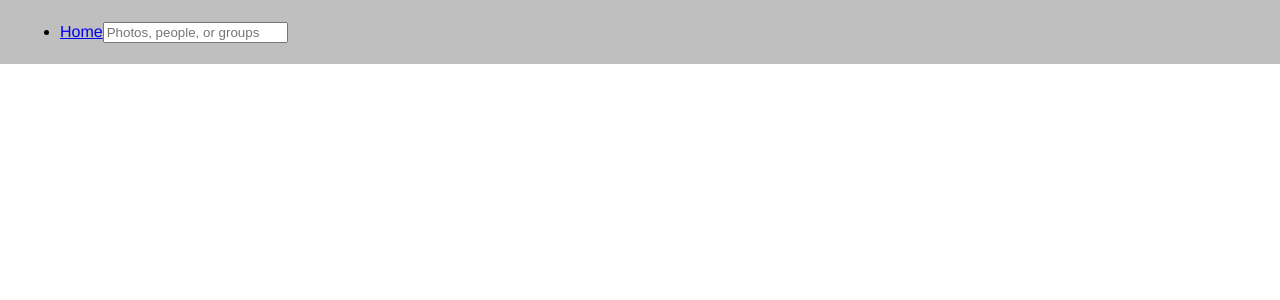
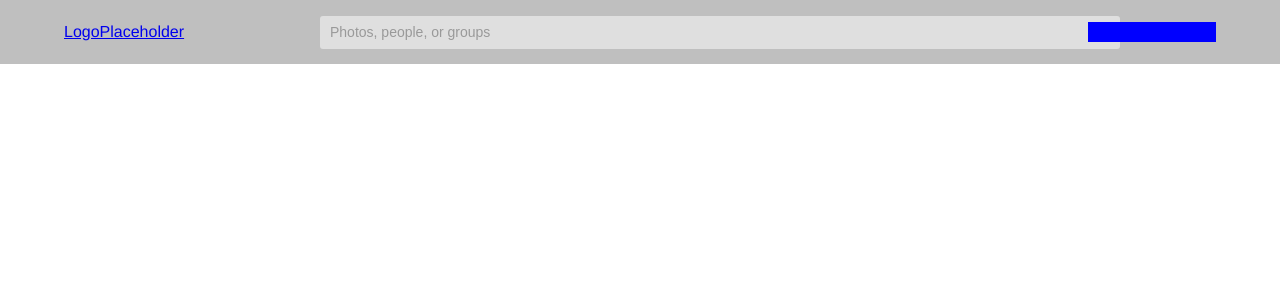
Before and after one commit to Bapboop/Adventr, a React (Create React App) app in the folder frontend/: page /signup in a window 1280 px wide. Shown: the top 300 px of the page. Built offline with nearby package versions, Linux system fonts and the light colour scheme; no server answers.

Commit message:
Footed styled w/ place holders, navbar style started

```diff
--- a/frontend/src/App.js
+++ b/frontend/src/App.js
@@ -4,6 +4,7 @@ import { Route, Switch } from "react-router-dom";
 import SignupFormPage from "./components/SignupFormPage";
 import * as sessionActions from "./store/session";
 import Navigation from "./components/Navigation";
+import Footer from "./components/Footer";
 
 function App() {
   const dispatch = useDispatch();
@@ -18,8 +19,9 @@ function App() {
       {isLoaded && (
         <Switch>
           <Route path="/signup">
-            <SignupFormPage />
+            {/* <SignupFormPage /> */}
           </Route>
+          <Footer />
         </Switch>
       )}
     </>
--- /dev/null
+++ b/frontend/src/components/Footer/Footer.css
@@ -0,0 +1,38 @@
+* {
+  box-sizing: border-box;
+}
+
+.foot-container {
+  position: absolute;
+  bottom: 0;
+  left: 0;
+  right: 0;
+  display: flex;
+  justify-content: space-around;
+  flex-direction: column;
+  background-color: black;
+  height: 60px;
+  color: gray;
+  width: 100%;
+  list-style-type: none;
+  font: 14px;
+}
+
+.foot-info {
+  display: flex;
+  justify-content: space-around;
+  border-bottom: solid 1px rgba(255, 255, 255, 0.699);
+  padding-top: 6px;
+}
+
+
+.foot-links {
+  display: flex;
+  justify-content: space-around;
+  padding-bottom: 10px;
+}
+
+.foot-container li:hover {
+  cursor: pointer;
+  color: white;
+}
--- /dev/null
+++ b/frontend/src/components/Footer/index.js
@@ -0,0 +1,28 @@
+import React from "react";
+import "./Footer.css";
+
+function Footer() {
+
+  return (
+    <div className='foot-container'>
+      <div className='foot-info'>
+        <li>Temp1</li>
+        <li>Temp2</li>
+        <li>Temp3</li>
+        <li>Temp4</li>
+        <li>Temp5</li>
+      </div>
+
+      <div className='foot-links'>
+        <li>Robert Popphan</li>
+        <li>Adventr</li>
+        <li>
+        <i className="fab fa-github" />
+        </li>
+      </div>
+
+    </div>
+  )
+}
+
+export default Footer;
--- a/frontend/src/components/Navigation/Navigation.css
+++ b/frontend/src/components/Navigation/Navigation.css
@@ -1,20 +1,78 @@
 * {
   box-sizing: border-box;
+  margin: 0;
 }
 
-.nav-bar-container {
-  display: flex;
-  flex-direction: row;
-  justify-content: space-between;
+.navbar-container {
+  display:flex;
+  justify-content: center;
+  align-items: center;
+  z-index: 1;
+  width: 95%;
+  padding: 24px 0;
   min-width: 100%;
   height: 64px;
-  align-items: center;
   font-family: Proxima Nova, helvetica neue, helvetica, arial, sans-serif;
   background-color:rgba(0, 0, 0, 0.25);
-  margin-left: auto;
-  margin-right: auto;
+  /* margin-left: auto; */
+  /* margin-right: auto; */
   top: 0px;
   left: 0px;
   padding: 0 20px;
+  position: relative;
+}
+
+.navbar-ele {
+  display:flex;
+  justify-content: space-between;
+  align-items: center;
+  z-index: 1;
+  width: 500px;
+  padding: 24px 0;
+  list-style-type: none;
+}
+
+.left-container {
+  /* background-color: blue; */
+  display: flex;
+  justify-content: space-between;
+  width: 100px;
   position: absolute;
+  left: 5%;
+  align-items: center;
+
 }
+
+
+.right-container {
+  width: 10%;
+  display: flex;
+  justify-content: space-around;
+  background-color: blue;
+  position: absolute;
+  right: 5%;
+  height: 20px;
+  align-items: center;
+}
+
+.center-container > input {
+  height: 33px;
+  padding: 6px 10px 6px 10px;
+  border: 0;
+  outline: 0;
+  font-size: 14px;
+  width: 800px;
+  background-color: transparent;
+  /* flex: 1 1 auto; */
+}
+
+
+.center-container {
+  background-color: white;
+  width: 800px;
+  border-radius: 3px;
+  opacity: 0.5;
+  position: absolute;
+  left: 25%;
+  right: 25%;
+}
--- a/frontend/src/components/Navigation/index.js
+++ b/frontend/src/components/Navigation/index.js
@@ -23,18 +23,23 @@ function Navigation({ isLoaded }) {
   }
 
   return (
-    <div className="nav-bar-container">
+    <div className="navbar-container">
       <ul>
-        <li>
-          <NavLink exact to="/">
-            Home
-          </NavLink>
-          <input
-          type='text'
-          placeholder='Photos, people, or groups'
-          />
-          {isLoaded && sessionLinks}
-        </li>
+        <nav className="navbar-ele">
+          <div className="left-container">
+            <NavLink exact to="/">
+              LogoPlaceholder
+            </NavLink>
+          </div>
+
+          <div className="center-container">
+            <input type="text" placeholder="Photos, people, or groups" />
+          </div>
+          <li></li>
+          <div className="right-container">
+            {isLoaded && sessionLinks}
+          </div>
+        </nav>
       </ul>
     </div>
   );
```
